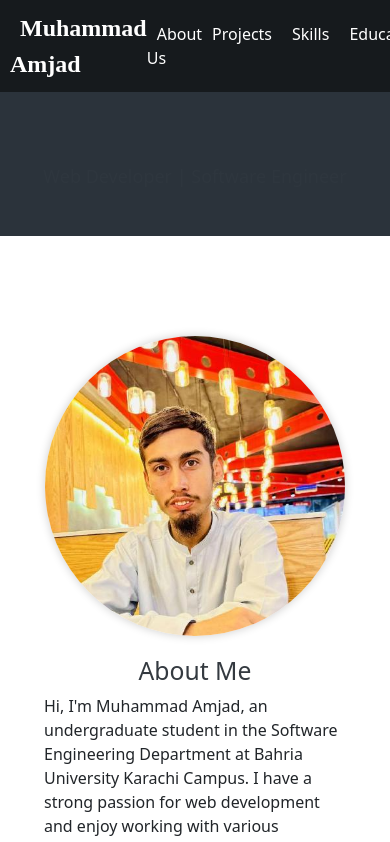
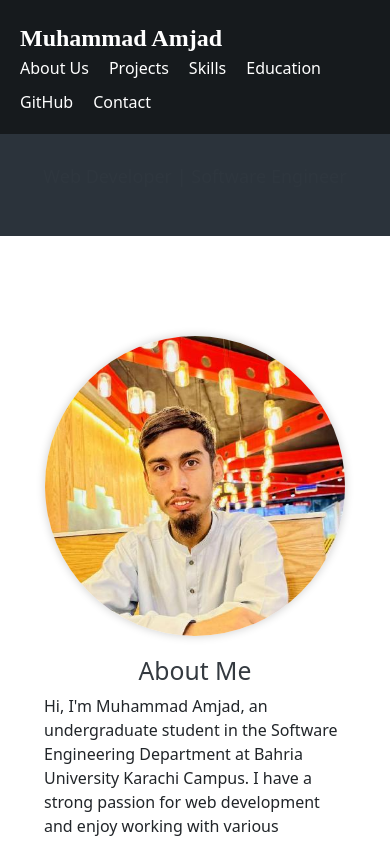
Before and after one commit to amjad5azx/MyPortfolio, a React (Create React App) app: page / in a window 390 px wide. Shown: the top 842 px of the page. Built offline with nearby package versions, Linux system fonts and the light colour scheme.

Commit message:
commit 4

```diff
--- a/src/Components/App.css
+++ b/src/Components/App.css
@@ -22,6 +22,7 @@
     position: fixed;
     top: 0;
     left: 0;
+    z-index: 1000; /* Add a high z-index to ensure it's displayed above other content */
   }
 
   .main_navbar ul {
@@ -29,6 +30,7 @@
     margin: 0;
     padding: 0;
     display: flex;
+    flex-wrap: wrap; /* Allow the items to wrap to the next line */
   }
 
   .main_navbar li {
@@ -46,6 +48,29 @@
     color: hsl(210, 15%, 20%);
     border-radius: 4px;
   }
+
+  /* Add a media query to adjust styles for smaller screens */
+  @media (max-width: 768px) {
+    .main_navbar {
+      flex-direction: column; /* Stack items vertically */
+      align-items: flex-start; /* Align items to the left */
+      padding-top: 20px; /* Increase top padding for better spacing */
+    }
+
+    .main_navbar ul {
+      justify-content: flex-start; /* Align items to the left */
+    }
+
+    .main_navbar li {
+      display: block; /* Display items as block elements */
+      margin-bottom: 10px; /* Add spacing between items */
+    }
+
+    .main_navbar li:last-child {
+      margin-bottom: 0; /* Remove bottom margin from the last item */
+    }
+  }
+
     .animated-header {
   font-size: 36px;
   animation: slideInLeftAndStay 5s ease-in-out 1s infinite;
```
